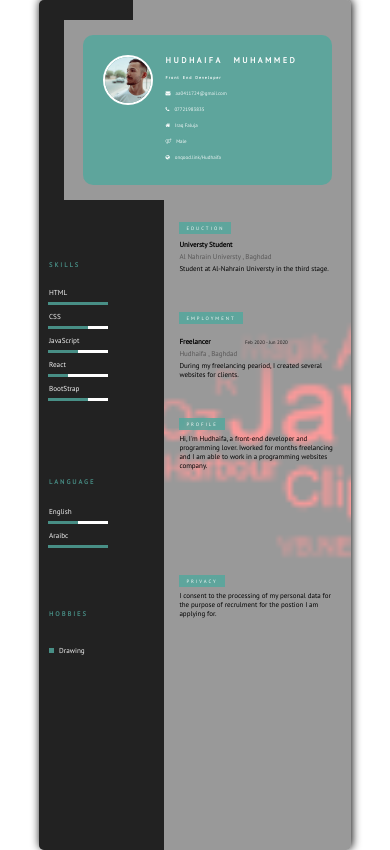
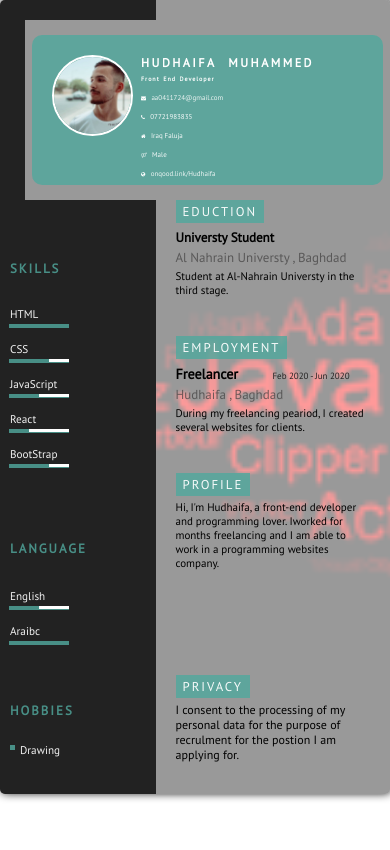
Before and after one commit to Hudhaifa-1/Mycv, a plain HTML site: page index.html in a window 390 px wide. Drawn offline with Linux system fonts and the light colour scheme; files whose address does not match are found by name.

Commit message:
"updated"

```diff
--- a/index.html
+++ b/index.html
@@ -79,7 +79,7 @@
          </div> <!-- ./lower -->
 
            <div class="profile">
-            <h2 class="eduction-head">EDUCTION</h2>
+            <h2 class="eduction-head e-d">EDUCTION</h2>
             <div class="eduction-information">
                 <p class="postion">Universty Student</p>
                 <p class="universty-name">Al Nahrain Universty , Baghdad</p>
--- a/style.css
+++ b/style.css
@@ -435,15 +435,15 @@ html, body {margin: 0; }
    .App{
     overflow: hidden;
     margin: auto;
-    width: 80%;
-    height: 850px;
+    width: 100%;
+    height: 794px;
    }
 
    /* 2-contact */
    .contacts {
 
     position: relative;
-    width: 80%;
+    width: 90%;
     margin: auto;
     height: 150px;
     background-color: rgba(81, 168, 157, 0.815);
@@ -454,6 +454,7 @@ html, body {margin: 0; }
     overflow: hidden;
     border-radius: 10px;
 
+
 }
 
 
@@ -461,9 +462,8 @@ html, body {margin: 0; }
 
 .information .employer-name {
     margin-top: 10px;
-    font-size: 8px;
+    font-size: 12px;
     color: white;
-
     width: 100%;
     height: 20px;
     word-spacing: 6.5px;
@@ -475,7 +475,7 @@ html, body {margin: 0; }
 
 .information .job-name{
     color: white;
-    font-size: 4px;
+    font-size: 6px;
     word-spacing: 1px;
     letter-spacing: 1px;
     margin-bottom: 5px;
@@ -497,12 +497,11 @@ html, body {margin: 0; }
 }
 .img img{
     color: white;
-    width: 50px;
-    height: 50px;
+    width: 81px;
+    height: 81px;
     border-radius: 50%;
     border: 2px solid white;
     margin-top: 10px;
-
 
 }
 
@@ -515,7 +514,7 @@ html, body {margin: 0; }
 }
 .contact-list li{
     margin-top: 10px;
-    font-size: 5px;
+    font-size: 7px;
 
 }
 
@@ -532,7 +531,7 @@ html, body {margin: 0; }
 /* 6-lower upper left  */
 .upper {
     background-color: #222;
-    width: 30%;
+    width: 40%;
     border-radius: 10px 0 0;
     height: 20px;
     margin-bottom: 115px;
@@ -592,14 +591,17 @@ html, body {margin: 0; }
     margin: auto;
 
 }
+.eduction-head.e-d{
 
+    margin-top: 75px;
+}
 .eduction-head {
     background-color: rgba(81, 168, 157, 0.815);
     display: inline-block;
     padding: 3px 7px 3px 7px;
     letter-spacing: 2px;
     font-weight: 300;
-    font-size: 0.3rem;
+    font-size: 0.8rem;
     width: auto;
     margin-top: 9px;
     margin-bottom: 4px;
@@ -608,7 +610,7 @@ html, body {margin: 0; }
 }
 
 .postion{
-    font-size: 7px;
+    font-size: 13px;
     color: black;
     font-weight: bold;
     margin-bottom: 3px;
@@ -616,13 +618,13 @@ html, body {margin: 0; }
 }
 
 .universty-name{
-    font-size: 7px;
+    font-size: 13px;
     color: #444343c0;
     margin-bottom: 3px;
 }
 
 .eduction-desc{
-    font-size: 7px;
+    font-size: 11px;
     color: black;
     margin-bottom: 5px;
 }
@@ -638,17 +640,18 @@ html, body {margin: 0; }
 .postion-duration{
     display: inline-block;
     margin-right: 30px;
+    font-size: 14px;
 
 }
 
 .duration{
-    font-size: 5px;
+    font-size: 9px;
     color: #222;
     font-weight: 270;
 }
 
 .employment-desc{
-    margin-bottom: 7px;
+    margin-bottom: 11px;
 }
 
 .employment-information {
@@ -667,9 +670,10 @@ html, body {margin: 0; }
 }
 
 .privacey{
-    font-size: 7px;
+
     position: relative;
     top: -70px;
+    font-size: 12px;
 }
 /* end of profile , eduction, duration*/
 
@@ -679,7 +683,9 @@ html, body {margin: 0; }
 .level{
     display: inline-block;
     width: 60px;
-    height: 3px;
+    height: 4px;
+    margin-top: 27px;
+    /* margin: 13px 0px; */
     background-color: rgba(81, 168, 157, 0.815);
     position: relative;
     top: 70px;
@@ -737,7 +743,7 @@ html, body {margin: 0; }
     width: 50px;
     height: 15px;
     font-weight: 400;
-    font-size: 0.45rem;
+    font-size: 0.7rem;
 }
 
 .skl-levell{
@@ -764,7 +770,7 @@ html, body {margin: 0; }
     left: 10px;
     letter-spacing: 2px;
     color: rgba(81, 168, 157, 0.815);
-    font-size: 0.4rem;
+    font-size: 0.8rem;
 }
 
 .language-head {
@@ -773,7 +779,7 @@ html, body {margin: 0; }
     left: 10px;
     letter-spacing: 2px;
     color: rgba(81, 168, 157, 0.815);
-    font-size: 0.4rem;
+    font-size: 0.8rem;
 }
 
 
```
